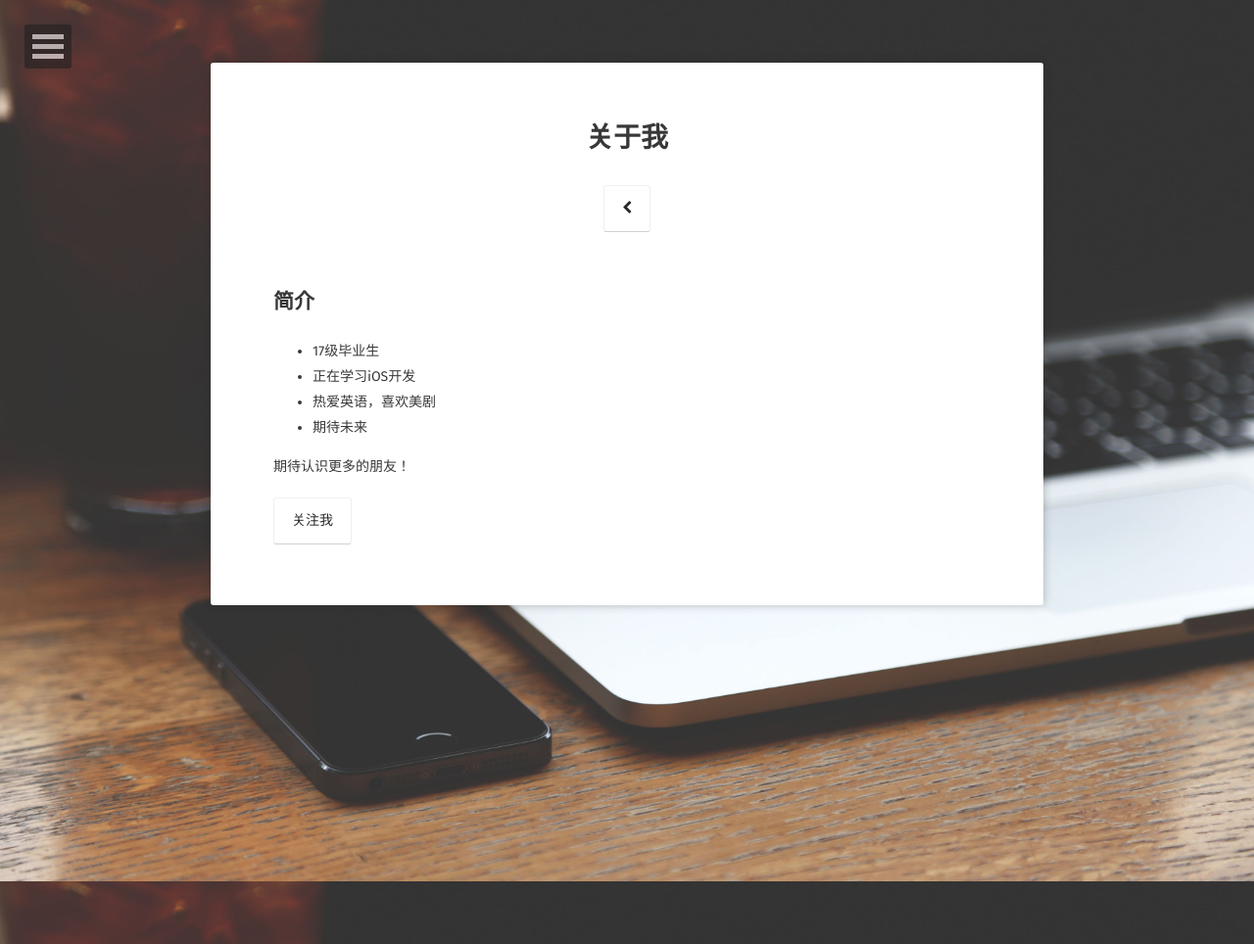
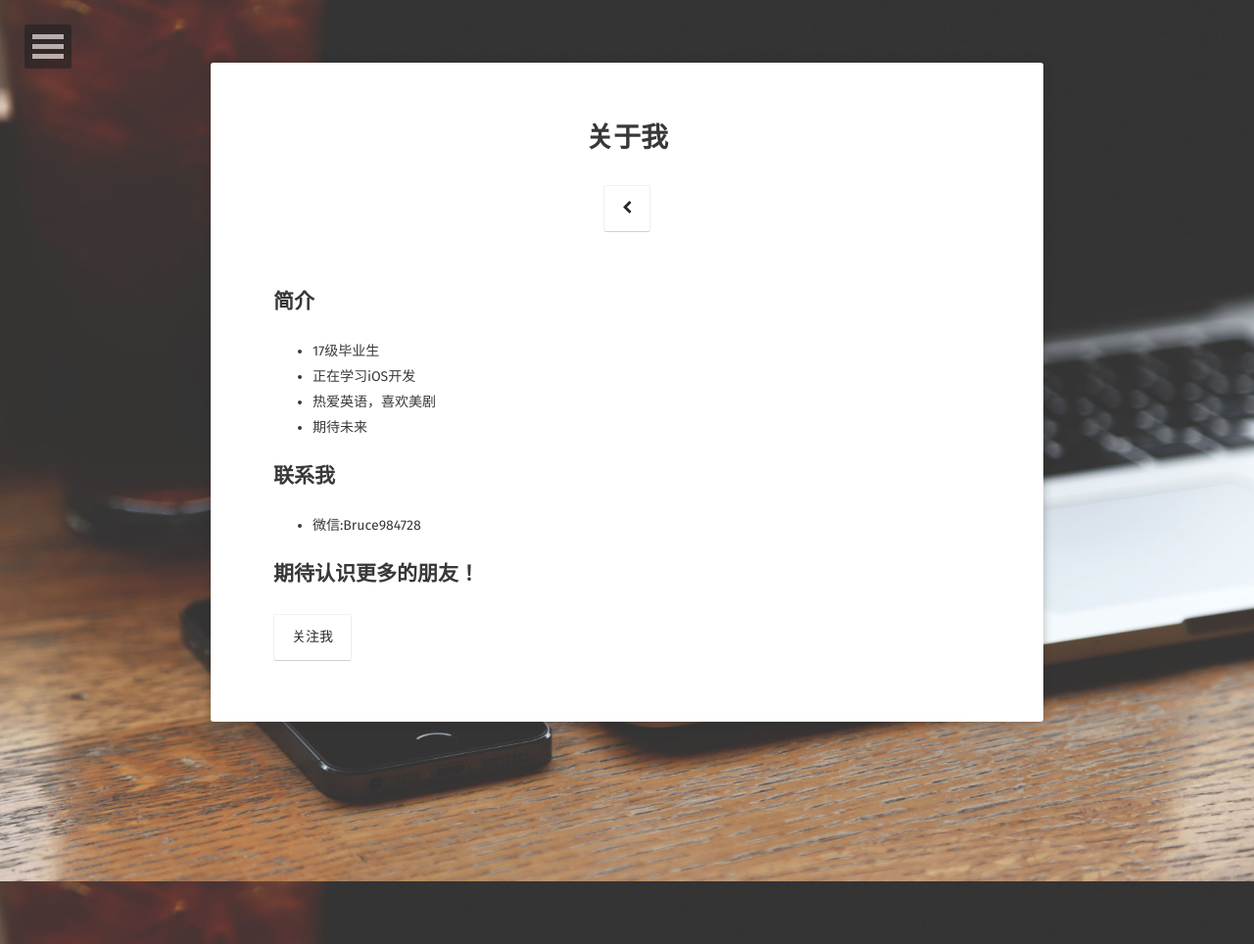
Before and after one commit to longjianjiang/longjianjiang.github.io, a Jekyll site: the page built from about/index.md, in a window 1280 px wide. Shown: the whole page at 98% size. Built offline with Jekyll 4.4.1, drawn with Linux system fonts in a browser that asks for light colours; some web fonts are replaced.

Commit message:
Update index.md

```diff
--- a/about/index.md
+++ b/about/index.md
@@ -11,6 +11,9 @@ comments: false
 * 热爱英语，喜欢美剧
 * 期待未来
 
-期待认识更多的朋友！
+## 联系我
+- 微信:Bruce984728
+
+## 期待认识更多的朋友！
 
 [关注我](http://weibo.com/1803345122/profile?topnav=1&wvr=6&is_all=1){: .btn}
```
